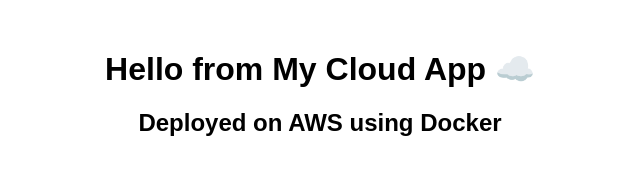
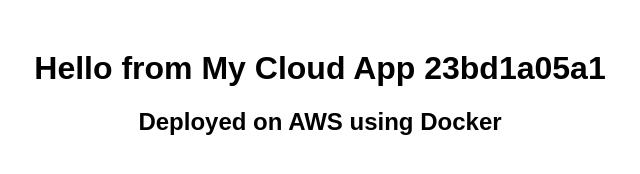
Before and after one commit to AileniVarun/HELLO_WORLD, a plain HTML site: page index.html in a window 1280 px wide. Shown: the whole page, without its empty margins (320-960 px from the left). Drawn offline with Linux system fonts and the light colour scheme.

Commit message:
Update header text with deployment ID

```diff
--- a/index.html
+++ b/index.html
@@ -4,7 +4,7 @@
   <title>My Cloud App</title>
 </head>
 <body style="font-family: Arial; text-align:center; margin-top:50px;">
-  <h1>Hello from My Cloud App ☁️</h1>
+  <h1>Hello from My Cloud App  23bd1a05a1</h1>
   <h2>Deployed on AWS using Docker</h2>
 
 </body>
```
